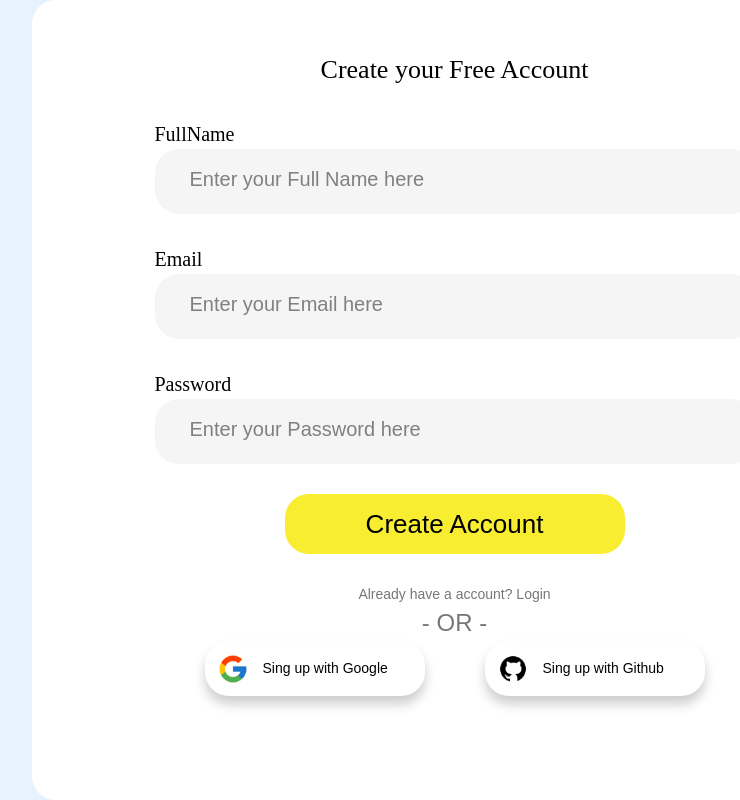
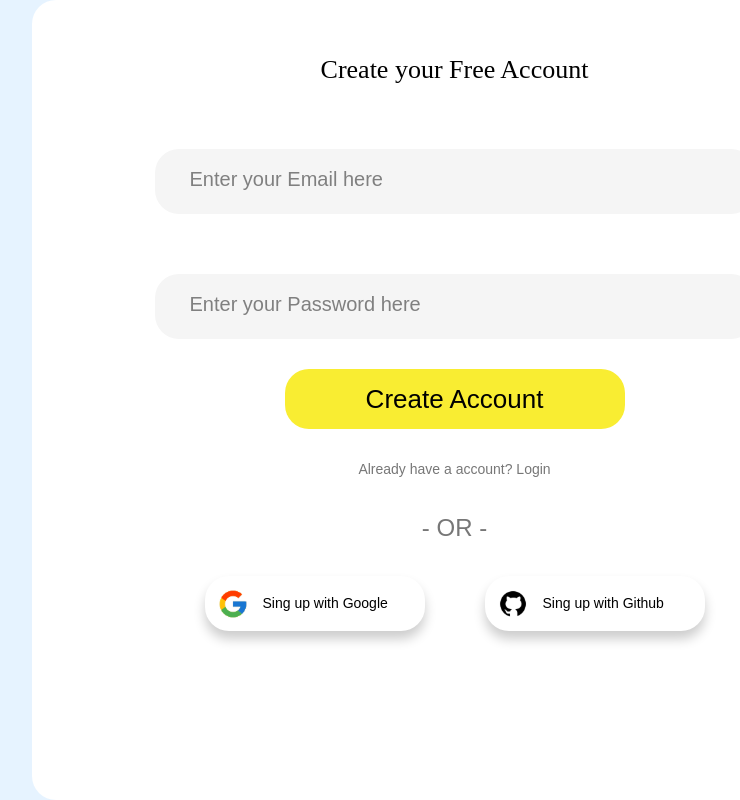
Before and after one commit to pan6603/board_front, a React app: page /login in a window 1280 px wide. Shown: the whole page, without its empty margins (403-1143 px from the left). Built offline with nearby package versions, Linux system fonts and the light colour scheme; the HTML template or start-up script is replaced by a standard one.

Commit message:
FloatingInputLabel 구현

```diff
--- /dev/null
+++ b/src/components /input/FloatingInput.tsx
@@ -0,0 +1,36 @@
+import {
+    FloatingInputDiv,
+    InputName,
+    NameInp,
+    InputLabel
+} from "../../styles/components/FloatingInput"
+import { useState, type ChangeEvent } from "react";
+
+interface FloatingInputProps {
+    label: string;
+    value: string;
+    type?: string;
+    onChange: (e: ChangeEvent<HTMLInputElement>) => void;
+}
+
+export default function FloatingInput({ label, value, onChange, type }: FloatingInputProps) {
+    const [isFocused, setIsFocused] = useState(false);
+    const isUp = isFocused || value.length > 0;
+
+    return (
+        <>
+            <FloatingInputDiv>
+                <InputName
+                />
+                <NameInp
+                    type={type}
+                    value={value}
+                    onChange={onChange}
+                    onFocus={() => setIsFocused(true)}
+                    onBlur={() => setIsFocused(false)}
+                />
+                <InputLabel up={isUp}>{label}</InputLabel>
+            </FloatingInputDiv>
+        </>
+    )
+}
--- a/src/pages/accout/login/Login.tsx
+++ b/src/pages/accout/login/Login.tsx
@@ -3,14 +3,12 @@ import {
    Content,
    LoginForm,
    LoginFormTitle,
-   FullNameInput,
-   EmailInput,
-   PasswordInput,
-   InputName,
-   NameInp,
-   FullNameInputLabel,
-   EmailInputLabel,
-   PasswordInputLabel,
+//    EmailInput,
+//    PasswordInput,
+//    InputName,
+//    NameInp,
+//    EmailInputLabel,
+//    PasswordInputLabel,
    ButtonCreateAcc,
    ButtonCreateAccText,
    AlreadyAccount,
@@ -25,8 +23,13 @@ import {
 } from "../../../styles/pages/accout/login/Login"
 import GooglePng from '../../../assets/login/Google.png';
 import GithubPng from '../../../assets/login/GitHub.png';
+import FloatingInput from "../../../components /input/FloatingInput";
+import { useState } from "react";
 
 export default function Login() {
+    const [email, setEmail] = useState<string>("");
+    const [passWord, setPassWord] = useState<string>("");
+
     return (
         <>
             <LoginPage>
@@ -34,13 +37,21 @@ export default function Login() {
                     <LoginForm>
                         <LoginFormTitle>Create your Free Account</LoginFormTitle>
 
-                        <FullNameInput>
-                            <InputName>FullName</InputName>
-                            <NameInp />
-                            <FullNameInputLabel>Enter your Full Name here</FullNameInputLabel>
-                        </FullNameInput>
+                        <FloatingInput
+                            label="Enter your Email here"
+                            value={email}
+                            onChange={(e) => setEmail(e.target.value)}
+                            type="Email"
+                        />
 
-                        <EmailInput>
+                        <FloatingInput
+                            label="Enter your Password here"
+                            value={passWord}
+                            onChange={(e) => setPassWord(e.target.value)}
+                            type="Password"
+                        />
+
+                        {/* <EmailInput>
                             <InputName>Email</InputName>
                             <NameInp />
                             <EmailInputLabel>Enter your Email here</EmailInputLabel>
@@ -50,7 +61,7 @@ export default function Login() {
                             <InputName>Password</InputName>
                             <NameInp />
                             <PasswordInputLabel>Enter your Password here</PasswordInputLabel>
-                        </PasswordInput>
+                        </PasswordInput> */}
 
                         <ButtonCreateAcc>
                             <ButtonCreateAccText>Create Account</ButtonCreateAccText>
--- /dev/null
+++ b/src/styles/components/FloatingInput.ts
@@ -0,0 +1,45 @@
+import styled from "styled-components";
+
+
+export const FloatingInputDiv = styled.div`
+    max-width: 600px;
+    width: 100%;
+    height: 95px;
+    margin: 30px auto;
+    position: relative;
+`
+
+export const InputName = styled.div`
+    font-size: 20px;
+    font-family: Medium;
+    width: max-content;
+    height: 30px;
+    color: #000;
+`
+
+export const NameInp = styled.input`
+    max-width: 600px;
+    width: 100%;
+    height: 65px;
+    border-radius: 24px;
+    border: none;
+    background-color: #F5F5F5;
+    color: #000;
+    padding: 30px;
+`
+
+interface InputLabelProps {
+  up: boolean;
+}
+
+export const InputLabel = styled.label<InputLabelProps>`
+    width: max-content;
+    height: 30px;
+    font-size: ${({ up }) => (up ? "14px" : "20px")};
+    position: absolute;
+    top: ${({ up }) => (up ? "36px" : "45px")};
+    left: 35px;
+    color: ${({ up }) => (up ? "#888" : "gray")};
+    transition: all 0.2s ease;
+    pointer-events: none; /* label 클릭 방지 */
+`;
--- a/src/styles/pages/accout/login/Login.ts
+++ b/src/styles/pages/accout/login/Login.ts
@@ -38,80 +38,7 @@ export const LoginFormTitle = styled.div`
     font-family: SemiBold;
 `
 
-export const FullNameInput = styled.div`
-    max-width: 600px;
-    width: 100%;
-    height: 95px;
-    margin: 30px auto;
-    display: flex;
-    flex-direction: column;
-    position: relative;
-`
 
-export const InputName = styled.div`
-    font-size: 20px;
-    font-family: Medium;
-    width: max-content;
-    height: 30px;
-    color: #000;
-`
-
-export const FullNameInputLabel = styled.label`
-    width: max-content;
-    height: 30px;
-    font-size: 20px;
-    position: absolute;
-    top: 45px;
-    left: 35px;
-    color: gray;
-`
-
-export const EmailInputLabel = styled.label`
-    width: max-content;
-    height: 30px;
-    font-size: 20px;
-    position: absolute;
-    top: 45px;
-    left: 35px;
-    color: gray;
-`
-
-export const PasswordInputLabel = styled.label`
-    width: max-content;
-    height: 30px;
-    font-size: 20px;
-    position: absolute;
-    top: 45px;
-    left: 35px;
-    color: gray;
-`
-
-export const NameInp = styled.input`
-    max-width: 600px;
-    width: 100%;
-    height: 65px;
-    border-radius: 24px;
-    border: none;
-    background-color: #F5F5F5;
-    color: #000;
-`
-
-
-export const EmailInput = styled.div`
-    max-width: 600px;
-    width: 100%;
-    height: 95px;
-    margin: 30px auto;
-    position: relative;
-`
-
-export const PasswordInput = styled.div`
-    max-width: 600px;
-    width: 100%;
-    height: 95px;
-    margin: 30px auto;
-    position: relative;
-`
 
 export const ButtonCreateAcc = styled.div`
     max-width: 340px;
@@ -143,6 +70,7 @@ export const Or = styled.div`
     font-size: 24px;
     color: #777;
     text-align: center;
+    margin-top: 30px;
 `
 
 export const SocialloginGroup = styled.div`
@@ -152,7 +80,7 @@ export const SocialloginGroup = styled.div`
     display: flex;
     justify-content: space-between;
     align-items: center;
-    margin: 0 auto;
+    margin: 30px auto;
 `
 
 export const ButtonGoogle = styled.div`
```
